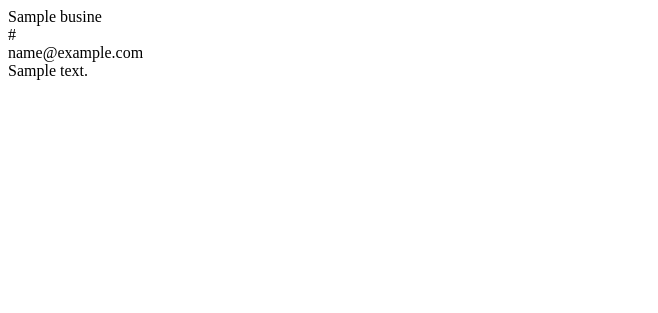
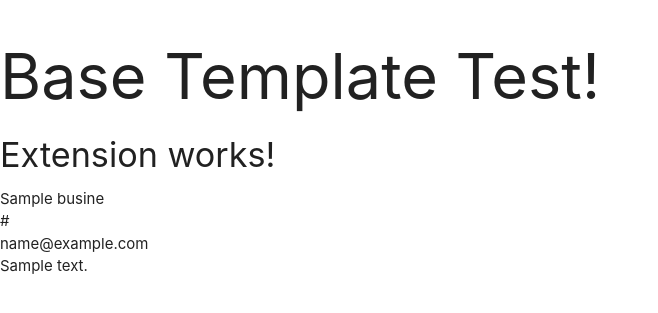
Before and after one commit to liamoconnor87/local_directory, a Flask app: page / in a window 1280 px wide. Shown: the top 313 px of the page, without its empty margins (0-658 px from the left). Run offline with Flask 2, Linux system fonts and the light colour scheme; a database or web service that is not in the repository returns one stand-in record (values such as "Sample title"); some libraries are stand-ins or nearby versions.

Commit message:
Create base template

```diff
--- /dev/null
+++ b/templates/base.html
@@ -0,0 +1,23 @@
+<!DOCTYPE html>
+<html lang="en">
+<head>
+    <meta charset="UTF-8">
+    <meta name="viewport" content="width=device-width, initial-scale=1.0">
+    <meta http-equiv="X-UA-Compatible" content="ie=edge">
+    <meta name="Description" content="Support your local businesses" />
+    <link rel="stylesheet" href="https://cdnjs.cloudflare.com/ajax/libs/font-awesome/5.15.1/css/all.min.css"
+        integrity="sha512-+4zCK9k+qNFUR5X+cKL9EIR+ZOhtIloNl9GIKS57V1MyNsYpYcUrUeQc9vNfzsWfV28IaLL3i96P9sdNyeRssA=="
+        crossorigin="anonymous" type="text/css">
+    <link rel="stylesheet" href="https://cdnjs.cloudflare.com/ajax/libs/materialize/1.0.0/css/materialize.min.css">
+    <title>Local Directory</title>
+</head>
+<body>
+    <h1>Base Template Test!</h1>
+
+    {% block content %}
+    {% endblock %}
+
+    <script src="https://code.jquery.com/jquery-3.5.1.min.js" integrity="sha256-9/aliU8dGd2tb6OSsuzixeV4y/faTqgFtohetphbbj0=" crossorigin="anonymous"></script>
+    <script src="https://cdnjs.cloudflare.com/ajax/libs/materialize/1.0.0/js/materialize.min.js"></script>
+</body>
+</html>
--- a/templates/results.html
+++ b/templates/results.html
@@ -1,16 +1,13 @@
-<!DOCTYPE html>
-<html lang="en">
-<head>
-    <meta charset="UTF-8">
-    <meta name="viewport" content="width=device-width, initial-scale=1.0">
-    <title>Results</title>
-</head>
-<body>
+{% extends "base.html" %}
+{% block content %}
+
+    <h4>Extension works!</h4>
+
     {% for business in results %}
         {{ business.name }}<br>
         {{ business.website }}<br>
         {{ business.email }}<br>
         {{ business.address }}<br><br>
     {% endfor %}
-</body>
-</html>
+
+{% endblock %}
```
